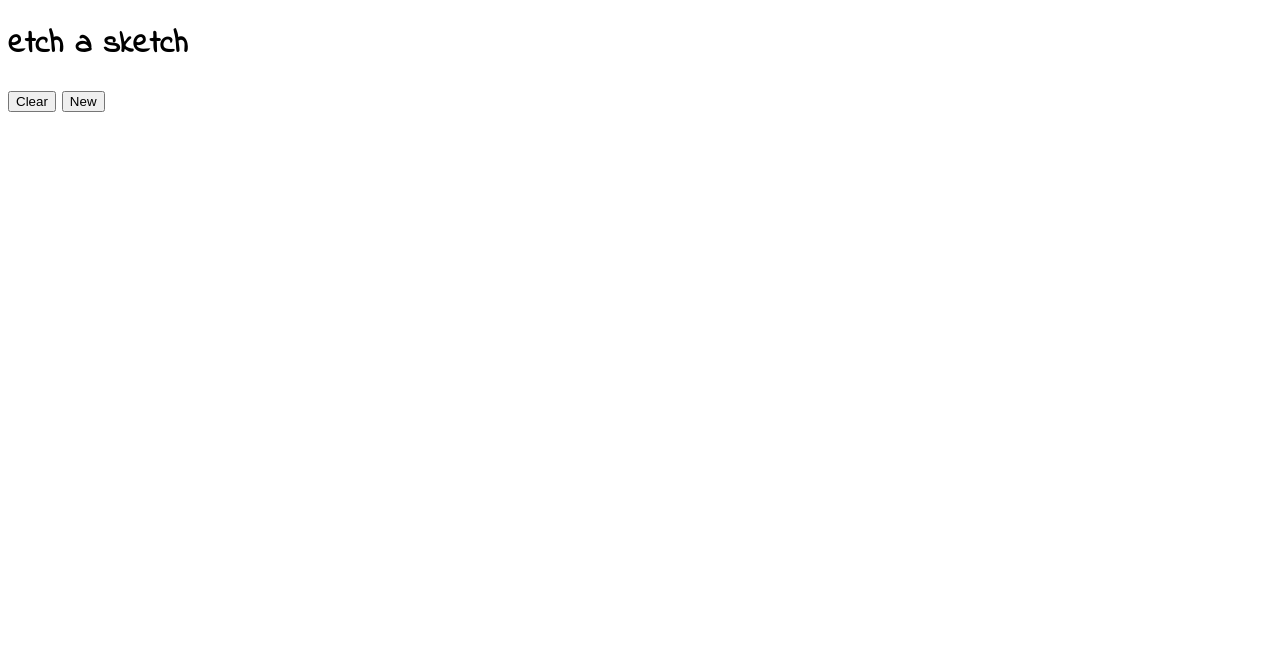
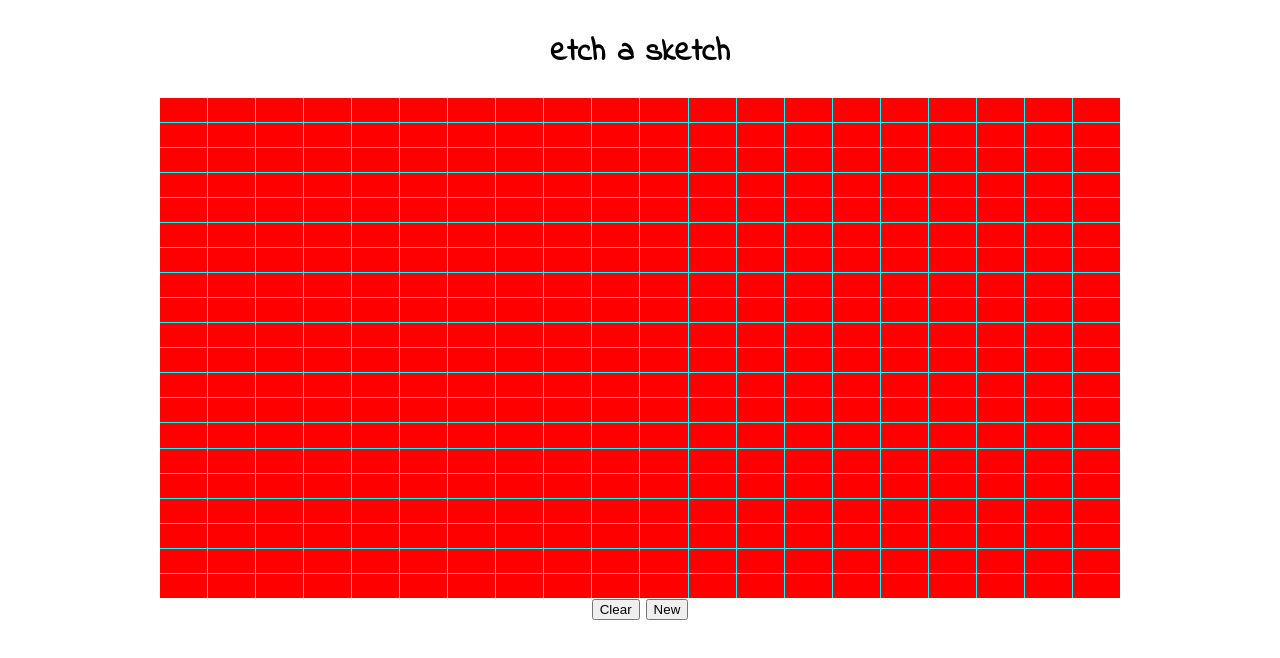
Before and after one commit to Diaa-E/etch-a-sketch, a plain HTML site: page index.html in a window 1280 px wide. Drawn offline with Linux system fonts and the light colour scheme.

Commit message:
Add a function to create grids

```diff
--- a/index.html
+++ b/index.html
@@ -11,7 +11,7 @@
 <body>
     <h1>etch a sketch</h1>
 
-    <div class="grid container">
+    <div class="grid-container">
 
     </div>
 
--- a/script.js
+++ b/script.js
@@ -0,0 +1,18 @@
+"use strict";
+
+const gridContainer = document.querySelector(".grid-container")
+
+function createGrid(dimensions = 16, gridContainer)
+{
+    //change grid template based on new dimensions
+    gridContainer.setAttribute('style', `grid-template-columns: repeat(${dimensions}, 1fr)`);
+
+    for (let i = 0; i < (dimensions ** 2); i++)
+    {
+        const newCell = document.createElement('div');
+        newCell.setAttribute('class', 'cell');
+        gridContainer.appendChild(newCell);
+    }
+}
+
+createGrid(20, gridContainer);
--- a/style.css
+++ b/style.css
@@ -2,4 +2,21 @@
 
 body{
     font-family:'Indie Flower', cursive;
+    display: flex;
+    flex-direction: column;
+    justify-content: center;
+    align-items: center;
 }
+
+.grid-container{
+    background-color: aqua;
+    width: 960px;
+    height: 500px;
+    display: grid;
+    gap: 1px; /*works better with smaller cells*/
+    display: grid;
+}
+
+.cell{
+    background-color: red;
+}
```
